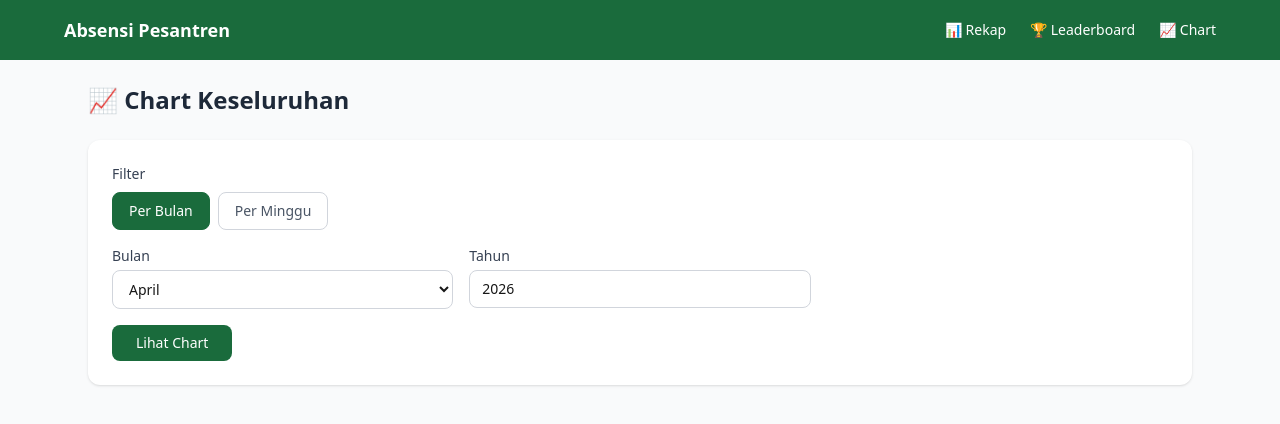
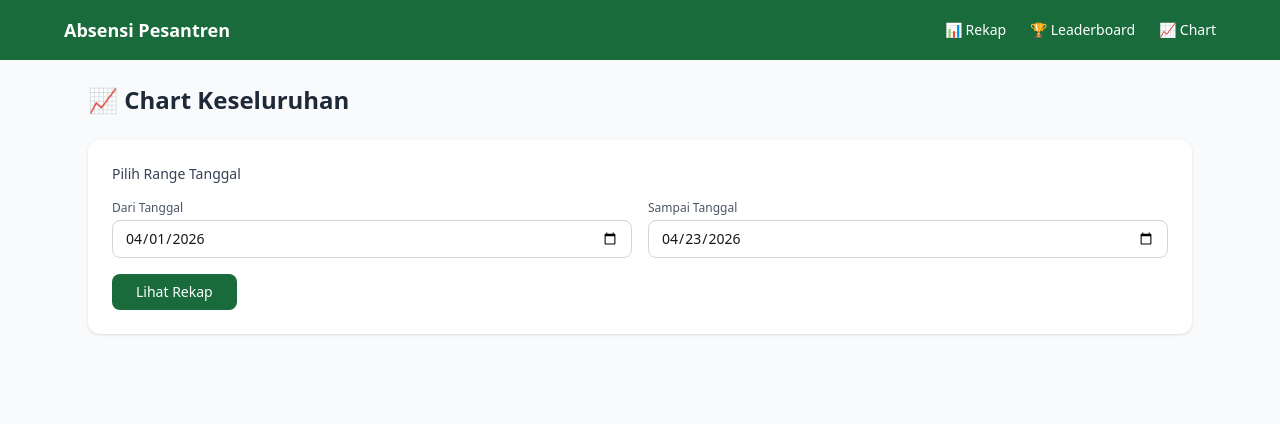
Before and after one commit to Latifcanon047/absensi_pondok, a Next.js app: page /chart in a window 1280 px wide. Shown: the top 424 px of the page. Built offline with nearby package versions, Linux system fonts and the light colour scheme.

Commit message:
fix query

```diff
--- a/app/(public)/chart/page.tsx
+++ b/app/(public)/chart/page.tsx
@@ -46,24 +46,33 @@ type Summary = {
 };
 
 export default function ChartPage() {
-  const [mode, setMode] = useState<"bulan" | "minggu">("bulan");
-  const [bulan, setBulan] = useState(new Date().getMonth() + 1);
-  const [tahun, setTahun] = useState(new Date().getFullYear());
-  const [mingguKe, setMingguKe] = useState(1);
+  const [dariTanggal, setDariTanggal] = useState(
+    formatDateLocal(
+      new Date(new Date().getFullYear(), new Date().getMonth(), 1),
+    ),
+  );
+  const [sampaiTanggal, setSampaiTanggal] = useState(
+    formatDateLocal(new Date()),
+  );
   const [chartData, setChartData] = useState<ChartData[]>([]);
   const [summary, setSummary] = useState<Summary | null>(null);
   const [loading, setLoading] = useState(false);
   const [sudahCari, setSudahCari] = useState(false);
+
+  function formatDateLocal(date: Date) {
+    const year = date.getFullYear();
+    const month = String(date.getMonth() + 1).padStart(2, "0");
+    const day = String(date.getDate()).padStart(2, "0");
+    return `${year}-${month}-${day}`;
+  }
 
   async function handleLihat() {
     setLoading(true);
     setSudahCari(false);
 
     const params = new URLSearchParams({
-      mode,
-      bulan: String(bulan),
-      tahun: String(tahun),
-      mingguKe: String(mingguKe),
+      dariTanggal,
+      sampaiTanggal,
     });
 
     try {
@@ -87,77 +96,29 @@ export default function ChartPage() {
 
       {/* Filter */}
       <div className="bg-white rounded-xl shadow-sm p-6 mb-6">
-        <div className="mb-4">
-          <label className="block text-sm font-medium text-gray-700 mb-2">
-            Filter
-          </label>
-          <div className="flex gap-2">
-            <button
-              onClick={() => setMode("bulan")}
-              className={`px-4 py-2 rounded-lg text-sm font-medium border transition ${
-                mode === "bulan"
-                  ? "bg-[#1a6b3c] text-white border-[#1a6b3c]"
-                  : "bg-white text-gray-600 border-gray-300 hover:bg-gray-50"
-              }`}
-            >
-              Per Bulan
-            </button>
-            <button
-              onClick={() => setMode("minggu")}
-              className={`px-4 py-2 rounded-lg text-sm font-medium border transition ${
-                mode === "minggu"
-                  ? "bg-[#1a6b3c] text-white border-[#1a6b3c]"
-                  : "bg-white text-gray-600 border-gray-300 hover:bg-gray-50"
-              }`}
-            >
-              Per Minggu
-            </button>
-          </div>
-        </div>
-
-        <div className="grid grid-cols-1 md:grid-cols-3 gap-4 mb-4">
-          {mode === "minggu" && (
-            <div>
-              <label className="block text-sm font-medium text-gray-700 mb-1">
-                Minggu Ke-
-              </label>
-              <select
-                value={mingguKe}
-                onChange={(e) => setMingguKe(parseInt(e.target.value))}
-                className="w-full border border-gray-300 rounded-lg px-3 py-2 text-sm focus:outline-none focus:ring-2 focus:ring-[#1a6b3c]"
-              >
-                {[1, 2, 3, 4, 5].map((m) => (
-                  <option key={m} value={m}>
-                    Minggu ke-{m}
-                  </option>
-                ))}
-              </select>
-            </div>
-          )}
+        <p className="text-sm font-medium text-gray-700 mb-4">
+          Pilih Range Tanggal
+        </p>
+        <div className="grid grid-cols-1 md:grid-cols-2 gap-4 mb-4">
           <div>
-            <label className="block text-sm font-medium text-gray-700 mb-1">
-              Bulan
+            <label className="block text-xs text-gray-600 mb-1">
+              Dari Tanggal
             </label>
-            <select
-              value={bulan}
-              onChange={(e) => setBulan(parseInt(e.target.value))}
+            <input
+              type="date"
+              value={dariTanggal}
+              onChange={(e) => setDariTanggal(e.target.value)}
               className="w-full border border-gray-300 rounded-lg px-3 py-2 text-sm focus:outline-none focus:ring-2 focus:ring-[#1a6b3c]"
-            >
-              {BULAN.map((b, i) => (
-                <option key={i} value={i + 1}>
-                  {b}
-                </option>
-              ))}
-            </select>
+            />
           </div>
           <div>
-            <label className="block text-sm font-medium text-gray-700 mb-1">
-              Tahun
+            <label className="block text-xs text-gray-600 mb-1">
+              Sampai Tanggal
             </label>
             <input
-              type="number"
-              value={tahun}
-              onChange={(e) => setTahun(parseInt(e.target.value))}
+              type="date"
+              value={sampaiTanggal}
+              onChange={(e) => setSampaiTanggal(e.target.value)}
               className="w-full border border-gray-300 rounded-lg px-3 py-2 text-sm focus:outline-none focus:ring-2 focus:ring-[#1a6b3c]"
             />
           </div>
@@ -168,10 +129,9 @@ export default function ChartPage() {
           disabled={loading}
           className="bg-[#1a6b3c] text-white px-6 py-2 rounded-lg text-sm hover:bg-[#164d2f] transition disabled:opacity-50"
         >
-          {loading ? "Memuat..." : "Lihat Chart"}
+          {loading ? "Memuat..." : "Lihat Rekap"}
         </button>
       </div>
-
       {sudahCari && (
         <>
           {/* Line Chart */}
--- a/app/(public)/leaderboard/page.tsx
+++ b/app/(public)/leaderboard/page.tsx
@@ -1,21 +1,6 @@
 "use client";
 
 import { useState } from "react";
-
-const BULAN = [
-  "Januari",
-  "Februari",
-  "Maret",
-  "April",
-  "Mei",
-  "Juni",
-  "Juli",
-  "Agustus",
-  "September",
-  "Oktober",
-  "November",
-  "Desember",
-];
 
 type LeaderboardItem = {
   id: number;
@@ -27,10 +12,16 @@ type LeaderboardItem = {
 };
 
 export default function LeaderboardPage() {
-  const [mode, setMode] = useState<"bulan" | "minggu">("bulan");
-  const [bulan, setBulan] = useState(new Date().getMonth() + 1);
-  const [tahun, setTahun] = useState(new Date().getFullYear());
-  const [mingguKe, setMingguKe] = useState(1);
+  const [dariTanggal, setDariTanggal] = useState(
+    new Date(new Date().getFullYear(), new Date().getMonth(), 1)
+      .toISOString()
+      .split("T")[0],
+  );
+  const [sampaiTanggal, setSampaiTanggal] = useState(
+    new Date(new Date().getFullYear(), new Date().getMonth() + 1, 0)
+      .toISOString()
+      .split("T")[0],
+  );
   const [hasil, setHasil] = useState<LeaderboardItem[]>([]);
   const [loading, setLoading] = useState(false);
   const [sudahCari, setSudahCari] = useState(false);
@@ -39,12 +30,7 @@ export default function LeaderboardPage() {
     setLoading(true);
     setSudahCari(false);
 
-    const params = new URLSearchParams({
-      mode,
-      bulan: String(bulan),
-      tahun: String(tahun),
-      mingguKe: String(mingguKe),
-    });
+    const params = new URLSearchParams({ dariTanggal, sampaiTanggal });
 
     try {
       const res = await fetch(`/api/leaderboard?${params}`);
@@ -80,82 +66,33 @@ export default function LeaderboardPage() {
 
       {/* Filter */}
       <div className="bg-white rounded-xl shadow-sm p-6 mb-6">
-        <div className="mb-4">
-          <label className="block text-sm font-medium text-gray-700 mb-2">
-            Filter
-          </label>
-          <div className="flex gap-2">
-            <button
-              onClick={() => setMode("bulan")}
-              className={`px-4 py-2 rounded-lg text-sm font-medium border transition ${
-                mode === "bulan"
-                  ? "bg-[#1a6b3c] text-white border-[#1a6b3c]"
-                  : "bg-white text-gray-600 border-gray-300 hover:bg-gray-50"
-              }`}
-            >
-              Per Bulan
-            </button>
-            <button
-              onClick={() => setMode("minggu")}
-              className={`px-4 py-2 rounded-lg text-sm font-medium border transition ${
-                mode === "minggu"
-                  ? "bg-[#1a6b3c] text-white border-[#1a6b3c]"
-                  : "bg-white text-gray-600 border-gray-300 hover:bg-gray-50"
-              }`}
-            >
-              Per Minggu
-            </button>
-          </div>
-        </div>
-
-        <div className="grid grid-cols-1 md:grid-cols-3 gap-4 mb-4">
-          {mode === "minggu" && (
-            <div>
-              <label className="block text-sm font-medium text-gray-700 mb-1">
-                Minggu Ke-
-              </label>
-              <select
-                value={mingguKe}
-                onChange={(e) => setMingguKe(parseInt(e.target.value))}
-                className="w-full border border-gray-300 rounded-lg px-3 py-2 text-sm focus:outline-none focus:ring-2 focus:ring-[#1a6b3c]"
-              >
-                {[1, 2, 3, 4, 5].map((m) => (
-                  <option key={m} value={m}>
-                    Minggu ke-{m}
-                  </option>
-                ))}
-              </select>
-            </div>
-          )}
+        <p className="text-sm font-medium text-gray-700 mb-4">
+          Pilih Range Tanggal
+        </p>
+        <div className="grid grid-cols-1 md:grid-cols-2 gap-4 mb-4">
           <div>
-            <label className="block text-sm font-medium text-gray-700 mb-1">
-              Bulan
+            <label className="block text-xs text-gray-600 mb-1">
+              Dari Tanggal
             </label>
-            <select
-              value={bulan}
-              onChange={(e) => setBulan(parseInt(e.target.value))}
+            <input
+              type="date"
+              value={dariTanggal}
+              onChange={(e) => setDariTanggal(e.target.value)}
               className="w-full border border-gray-300 rounded-lg px-3 py-2 text-sm focus:outline-none focus:ring-2 focus:ring-[#1a6b3c]"
-            >
-              {BULAN.map((b, i) => (
-                <option key={i} value={i + 1}>
-                  {b}
-                </option>
-              ))}
-            </select>
+            />
           </div>
           <div>
-            <label className="block text-sm font-medium text-gray-700 mb-1">
-              Tahun
+            <label className="block text-xs text-gray-600 mb-1">
+              Sampai Tanggal
             </label>
             <input
-              type="number"
-              value={tahun}
-              onChange={(e) => setTahun(parseInt(e.target.value))}
+              type="date"
+              value={sampaiTanggal}
+              onChange={(e) => setSampaiTanggal(e.target.value)}
               className="w-full border border-gray-300 rounded-lg px-3 py-2 text-sm focus:outline-none focus:ring-2 focus:ring-[#1a6b3c]"
             />
           </div>
         </div>
-
         <button
           onClick={handleLihat}
           disabled={loading}
--- a/app/(public)/rekap/page.tsx
+++ b/app/(public)/rekap/page.tsx
@@ -31,18 +31,26 @@ type RekapSantri = {
 
 export default function RekapPage() {
   const [dariTanggal, setDariTanggal] = useState(
-    new Date(new Date().getFullYear(), new Date().getMonth(), 1)
-      .toISOString()
-      .split("T")[0],
+    formatDateLocal(
+      new Date(new Date().getFullYear(), new Date().getMonth(), 1),
+    ),
   );
+
   const [sampaiTanggal, setSampaiTanggal] = useState(
-    new Date(new Date().getFullYear(), new Date().getMonth() + 1, 0)
-      .toISOString()
-      .split("T")[0],
+    formatDateLocal(
+      new Date(new Date().getFullYear(), new Date().getMonth() + 1, 0),
+    ),
   );
   const [hasil, setHasil] = useState<RekapSantri[]>([]);
   const [loading, setLoading] = useState(false);
   const [sudahCari, setSudahCari] = useState(false);
+
+  function formatDateLocal(date: Date) {
+    const year = date.getFullYear();
+    const month = String(date.getMonth() + 1).padStart(2, "0");
+    const day = String(date.getDate()).padStart(2, "0");
+    return `${year}-${month}-${day}`;
+  }
 
   async function handleLihatRekap() {
     setLoading(true);
--- a/app/api/absensi/route.ts
+++ b/app/api/absensi/route.ts
@@ -15,14 +15,14 @@ export async function GET(request: NextRequest) {
       );
     }
 
-    const awalBulan = new Date(tahun, bulan - 1, 1);
-    const akhirBulan = new Date(tahun, bulan, 0, 23, 59, 59);
+    const awalBulan = new Date(Date.UTC(tahun, bulan - 1, 1));
+    const akhirBulan = new Date(Date.UTC(tahun, bulan, 1));
 
     const absensi = await prisma.absensi.findMany({
       where: {
         tanggal: {
           gte: awalBulan,
-          lte: akhirBulan,
+          lt: akhirBulan,
         },
       },
       orderBy: { tanggal: "asc" },
@@ -56,7 +56,7 @@ export async function POST(request: NextRequest) {
     const results = await Promise.allSettled(
       Array.from({ length: jumlahHari }, (_, i) => {
         //mengulang dari 0 hingga jumlahHari-1
-        const tanggal = new Date(tahun, bulan - 1, i + 1);
+        const tanggal = new Date(Date.UTC(tahun, bulan - 1, i + 1));
         return prisma.absensi.create({
           data: {
             tipe: tipe as TipeAbsensi,
--- a/app/api/chart/route.ts
+++ b/app/api/chart/route.ts
@@ -3,6 +3,9 @@ import { prisma } from "@/lib/prisma";
 import { hitungSkor } from "@/lib/utils";
 
 export async function GET(request: NextRequest) {
+  function toUTCDateString(date: Date) {
+    return date.toISOString().split("T")[0];
+  }
   try {
     const { searchParams } = new URL(request.url);
     const dariTanggal = searchParams.get("dariTanggal");
@@ -17,12 +20,19 @@ export async function GET(request: NextRequest) {
 
     const dari = new Date(dariTanggal);
     const sampai = new Date(sampaiTanggal);
-    sampai.setHours(23, 59, 59);
 
-    // Ambil semua absensi dalam range
+    const dariUTC = new Date(
+      Date.UTC(dari.getFullYear(), dari.getMonth(), dari.getDate()),
+    );
+
+    const sampaiUTC = new Date(
+      Date.UTC(sampai.getFullYear(), sampai.getMonth(), sampai.getDate() + 1),
+    );
+
     const absensiList = await prisma.absensi.findMany({
-      where: { tanggal: { gte: dari, lte: sampai } },
-      orderBy: { tanggal: "asc" },
+      where: {
+        tanggal: { gte: dariUTC, lt: sampaiUTC },
+      },
     });
 
     const absensiIds = absensiList.map((a) => a.id);
@@ -49,7 +59,7 @@ export async function GET(request: NextRequest) {
       .filter(
         (a, i, arr) =>
           arr.findIndex(
-            (b) => b.tanggal.toDateString() === a.tanggal.toDateString(),
+            (b) => toUTCDateString(b.tanggal) === toUTCDateString(a.tanggal),
           ) === i,
       )
       .map((absensi) => {
@@ -58,13 +68,11 @@ export async function GET(request: NextRequest) {
 
         const sholatHari = semuaSholat.filter(
           (s) =>
-            new Date(s.absensi.tanggal).toDateString() ===
-            tanggal.toDateString(),
+            toUTCDateString(s.absensi.tanggal) === toUTCDateString(tanggal),
         );
         const kelasHari = semuaKelas.filter(
           (k) =>
-            new Date(k.absensi.tanggal).toDateString() ===
-            tanggal.toDateString(),
+            toUTCDateString(k.absensi.tanggal) === toUTCDateString(tanggal),
         );
         const semua = [...sholatHari, ...kelasHari];
 
--- a/app/api/rekap/route.ts
+++ b/app/api/rekap/route.ts
@@ -17,12 +17,18 @@ export async function GET(request: NextRequest) {
 
     const dari = new Date(dariTanggal);
     const sampai = new Date(sampaiTanggal);
-    sampai.setHours(23, 59, 59);
 
-    // Ambil absensi dalam range tanggal
+    const dariUTC = new Date(
+      Date.UTC(dari.getFullYear(), dari.getMonth(), dari.getDate()),
+    );
+
+    const sampaiUTC = new Date(
+      Date.UTC(sampai.getFullYear(), sampai.getMonth(), sampai.getDate() + 1),
+    );
+
     const absensiList = await prisma.absensi.findMany({
       where: {
-        tanggal: { gte: dari, lte: sampai },
+        tanggal: { gte: dariUTC, lt: sampaiUTC },
       },
     });
 
```
Also changed, not shown: app/(admin)/layout.tsx (+7 -0 lines).
